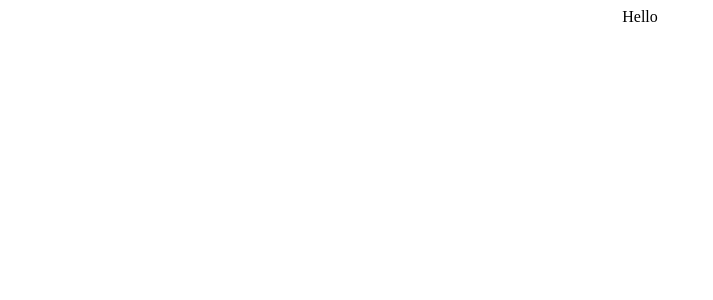
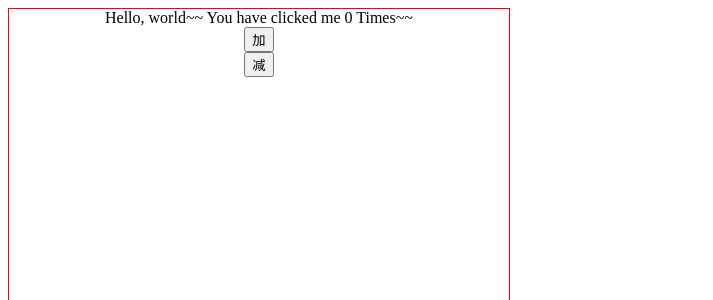
Before and after one commit to YangXinxiang/react-rxjs, a React (Create React App) app: page / in a window 1280 px wide. Shown: the top 300 px of the page, without its empty margins (0-713 px from the left). Built offline with nearby package versions, Linux system fonts and the light colour scheme.

Commit message:
feat: 第一个极简的加减计数器

```diff
--- a/src/App.css
+++ /dev/null
@@ -1,3 +0,0 @@
-.App {
-  text-align: center;
-}
--- a/src/App.js
+++ b/src/App.js
@@ -1,10 +1,12 @@
-
-import './App.css';
+import  Counter  from "./component/counter";
+import './css/App.css';
 
 function App() {
   return (
     <div className="App">
-      Hello
+      <div className="leftArea">
+        <Counter greeting = "Hello, world~~" />
+      </div>
     </div>
   );
 }
--- /dev/null
+++ b/src/component/counter.js
@@ -0,0 +1,31 @@
+/**
+ * Hello World版的加减计数器
+ */
+import React, { Component } from "react"
+export default class Counter extends Component{
+    state = {
+        count: 0
+    }
+    onIncreaseClick(){
+        this.setState({
+            count : this.state.count+1
+        })
+    }
+    onDecreaseClick(){
+        this.setState({
+            count : this.state.count-1
+        })
+    }
+    render(){
+        return (
+            <div>
+                <div>
+                    {this.props.greeting} You have clicked me {this.state.count} Times~~
+                </div>
+                <button onClick={this.onIncreaseClick.bind(this)}>加</button>
+                <br />
+                <button onClick={this.onDecreaseClick.bind(this)}>减</button>
+            </div>
+        )
+    }
+}
--- /dev/null
+++ b/src/css/App.css
@@ -0,0 +1,9 @@
+.App {
+  text-align: center;
+}
+
+.leftArea{
+  width: 500px;
+  height: 300px;
+  border: 1px solid red;
+}
```
